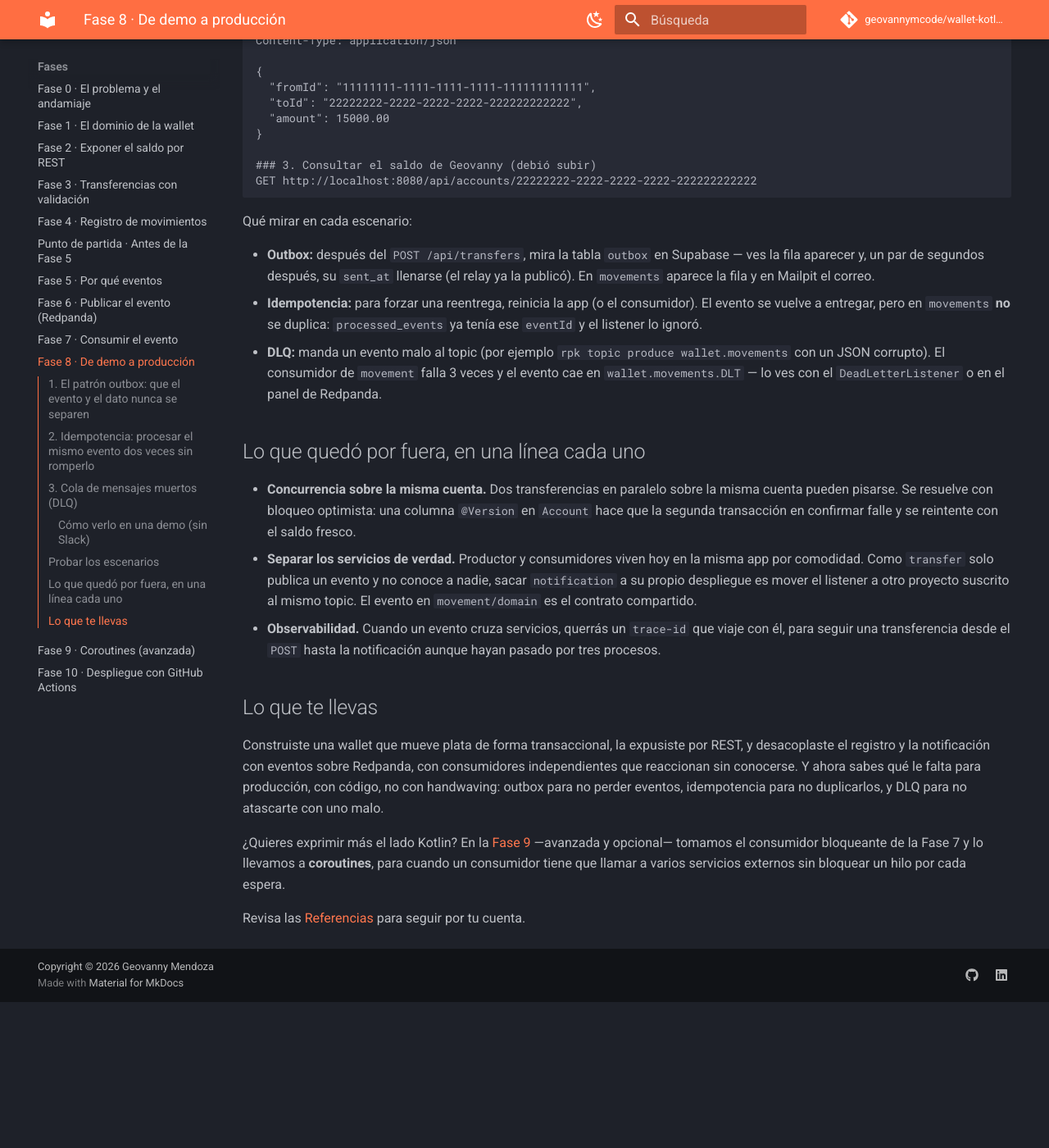
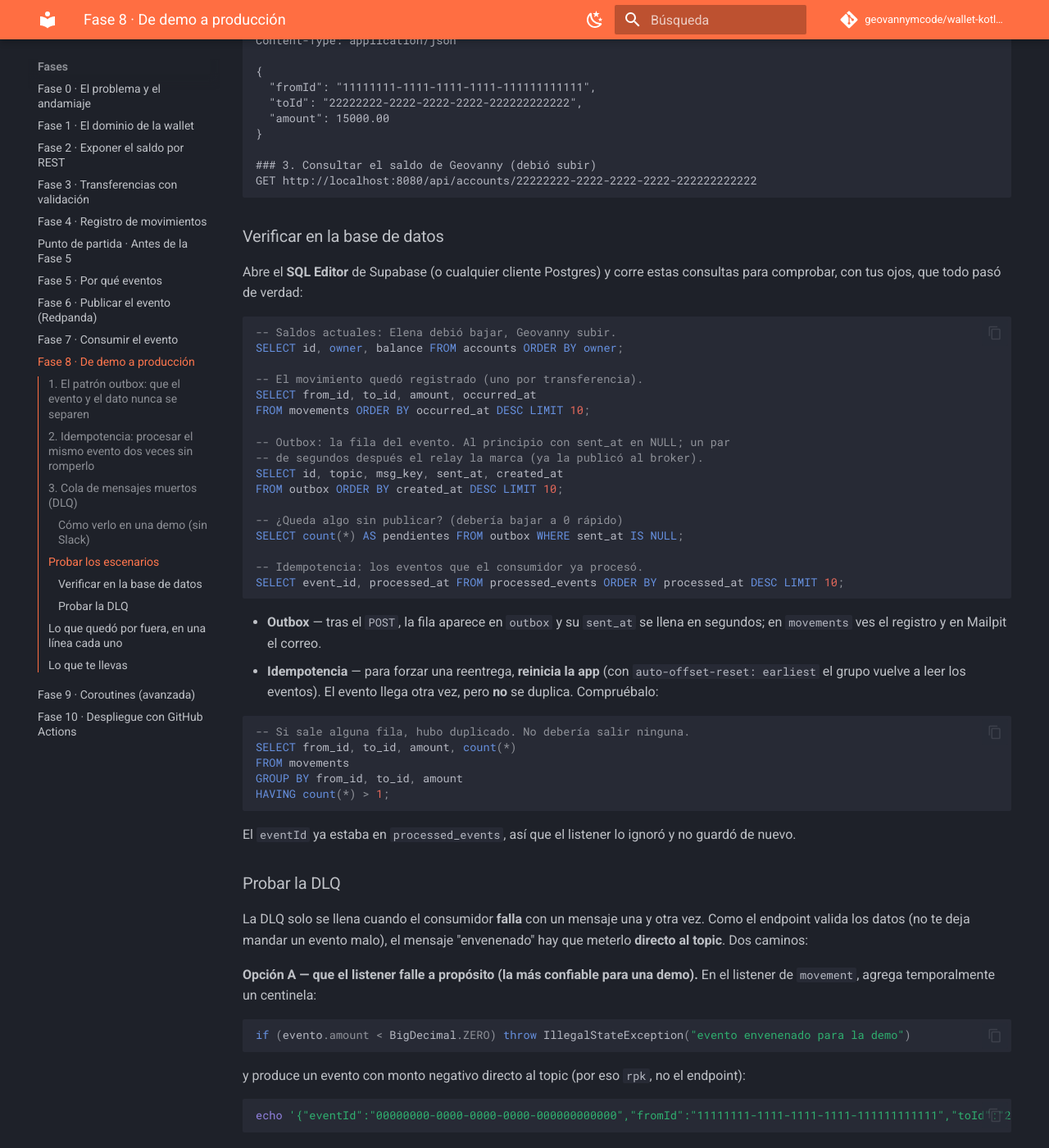
Before and after one commit to geovannymcode/wallet-kotlin-baqjug, an MkDocs documentation site: the page built from docs/fase-08-que-sigue.md, in a window 1280 px wide and 1400 px high, scrolled down 9628 px. Shown: the whole window at 82% size. Built offline with MkDocs 1.6.1 and Material for MkDocs 9.7.7, drawn with Linux system fonts in a browser that asks for light colours; comment, search, counter and statistics services are not loaded; before the commit the page ends 10850 px from its top, so only the background shows below that; some of the changed text lies outside the part shown.

Commit message:
docs(fase-8): enriquecer pruebas — queries SQL de verificación y cómo probar la DLQ de verdad (rpk + DLT)

````diff
--- a/docs/fase-08-que-sigue.md
+++ b/docs/fase-08-que-sigue.md
@@ -350,11 +350,71 @@ Content-Type: application/json
 GET http://localhost:8080/api/accounts/22222222-2222-2222-2222-222222222222
 ```
 
-Qué mirar en cada escenario:
+### Verificar en la base de datos
 
-- **Outbox:** después del `POST /api/transfers`, mira la tabla `outbox` en Supabase — ves la fila aparecer y, un par de segundos después, su `sent_at` llenarse (el relay ya la publicó). En `movements` aparece la fila y en Mailpit el correo.
-- **Idempotencia:** para forzar una reentrega, reinicia la app (o el consumidor). El evento se vuelve a entregar, pero en `movements` **no** se duplica: `processed_events` ya tenía ese `eventId` y el listener lo ignoró.
-- **DLQ:** manda un evento malo al topic (por ejemplo `rpk topic produce wallet.movements` con un JSON corrupto). El consumidor de `movement` falla 3 veces y el evento cae en `wallet.movements.DLT` — lo ves con el `DeadLetterListener` o en el panel de Redpanda.
+Abre el **SQL Editor** de Supabase (o cualquier cliente Postgres) y corre estas consultas para comprobar, con tus ojos, que todo pasó de verdad:
+
+```sql
+-- Saldos actuales: Elena debió bajar, Geovanny subir.
+SELECT id, owner, balance FROM accounts ORDER BY owner;
+
+-- El movimiento quedó registrado (uno por transferencia).
+SELECT from_id, to_id, amount, occurred_at
+FROM movements ORDER BY occurred_at DESC LIMIT 10;
+
+-- Outbox: la fila del evento. Al principio con sent_at en NULL; un par
+-- de segundos después el relay la marca (ya la publicó al broker).
+SELECT id, topic, msg_key, sent_at, created_at
+FROM outbox ORDER BY created_at DESC LIMIT 10;
+
+-- ¿Queda algo sin publicar? (debería bajar a 0 rápido)
+SELECT count(*) AS pendientes FROM outbox WHERE sent_at IS NULL;
+
+-- Idempotencia: los eventos que el consumidor ya procesó.
+SELECT event_id, processed_at FROM processed_events ORDER BY processed_at DESC LIMIT 10;
+```
+
+- **Outbox** — tras el `POST`, la fila aparece en `outbox` y su `sent_at` se llena en segundos; en `movements` ves el registro y en Mailpit el correo.
+- **Idempotencia** — para forzar una reentrega, **reinicia la app** (con `auto-offset-reset: earliest` el grupo vuelve a leer los eventos). El evento llega otra vez, pero **no** se duplica. Compruébalo:
+
+```sql
+-- Si sale alguna fila, hubo duplicado. No debería salir ninguna.
+SELECT from_id, to_id, amount, count(*)
+FROM movements
+GROUP BY from_id, to_id, amount
+HAVING count(*) > 1;
+```
+
+El `eventId` ya estaba en `processed_events`, así que el listener lo ignoró y no guardó de nuevo.
+
+### Probar la DLQ
+
+La DLQ solo se llena cuando el consumidor **falla** con un mensaje una y otra vez. Como el endpoint valida los datos (no te deja mandar un evento malo), el mensaje "envenenado" hay que meterlo **directo al topic**. Dos caminos:
+
+**Opción A — que el listener falle a propósito (la más confiable para una demo).** En el listener de `movement`, agrega temporalmente un centinela:
+
+```kotlin
+if (evento.amount < BigDecimal.ZERO) throw IllegalStateException("evento envenenado para la demo")
+```
+
+y produce un evento con monto negativo directo al topic (por eso `rpk`, no el endpoint):
+
+```bash
+echo '{"eventId":"00000000-0000-0000-0000-000000000000","fromId":"11111111-1111-1111-1111-111111111111","toId":"22222222-2222-2222-2222-222222222222","amount":-1,"occurredAt":"2026-01-01T00:00:00Z"}'   | rpk topic produce wallet.movements --key 11111111-1111-1111-1111-111111111111
+```
+
+El listener lanza, el `DefaultErrorHandler` reintenta 3 veces (el `FixedBackOff`) y, agotados los intentos, el `DeadLetterPublishingRecoverer` publica el evento en **`wallet.movements.DLT`**.
+
+**Opción B — JSON corrupto.** Si mandas un JSON malformado, el error es de **deserialización** (ocurre antes de entrar al listener). Para que ese tipo de error llegue al `.DLT` en vez de quedar en bucle, el value-deserializer debe ir envuelto en un `ErrorHandlingDeserializer` (un paso extra de configuración). Por eso, para el taller, la Opción A es más directa.
+
+**Cómo verlo llegar al `.DLT`:**
+
+```bash
+# Consumir el topic de mensajes muertos
+rpk topic consume wallet.movements.DLT
+```
+
+También aparece en el **panel de Redpanda** (el topic `wallet.movements.DLT` con el evento dentro), o en el log si tienes el `DeadLetterListener` de arriba. Eso confirma lo que buscabas: un mensaje malo no tranca la cola —se aparta— y los demás siguen su curso.
 
 ## Lo que quedó por fuera, en una línea cada uno
 
````
